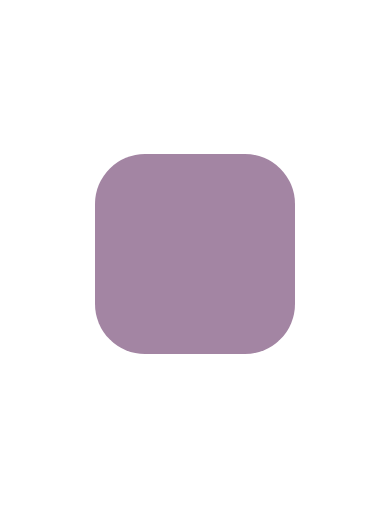
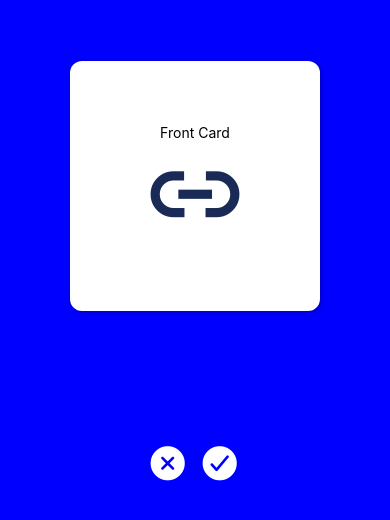
Before and after one commit to hyeri1126/Animation-App, a React Native app: screen / in a window 390 px wide. Shown: the part 168-688 px from the top of the page. Built offline with nearby package versions, Linux system fonts and the light colour scheme.

Commit message:
두장의 카드로 무한히 많은 카드처럼 보이는 애니메이션 효과 (카드마다 아이콘 바뀜)

```diff
--- a/App.js
+++ b/App.js
@@ -1,80 +1,159 @@
 import React, { useRef, useState } from 'react';
-import { Dimensions, PanResponder, Pressable, TouchableOpacity , Animated, ProgressBarAndroidBase} from 'react-native';
+import { Dimensions, Pressable, TouchableOpacity , Animated, ProgressBarAndroidBase, View, PanResponder, Text} from 'react-native';
+import { Ionicons } from '@expo/vector-icons';
+import icons from './icons';
+
 import styled from 'styled-components/native';
 
 const Container = styled.View`
   flex:1;
   justify-content: center;
   align-items: center;
+  background-color: blue;
 `
-const Box = styled.View`
-  background-color: tomato;
-  width: 200px;
-  height: 200px;
+const Card = styled(Animated.createAnimatedComponent(View))`
+  background-color: white;
+  width: 250px;
+  height: 250px;
+  justify-content: center;
+  align-items: center;
+  border-radius: 12px;
+  box-shadow: 1px 1px 5px rgba(1, 1, 1 ,0.3);
+  position: absolute;
 `
-const AnimatedBox = Animated.createAnimatedComponent(Box)
+const Btn = styled.TouchableOpacity`
+  margin: 0 5px;
+`
+const BtnContaienr = styled.View`
+  flex-direction: row;
+  flex: 1;
+  margin-top: -100px;
+`
+const CardContainter = styled.View`
+  flex:3;
+  justify-content: center;
+  align-items: center;
+`
+export default function App() {
 
+  // Values
+  const scale = useRef(new Animated.Value(1)).current;
+  const position = useRef(new Animated.Value(0)).current;
+  // InterPolates
+  const rotation = position.interpolate({
+    inputRange: [-250, 250],
+    outputRange: ["-15deg", "15deg"],
+    //extrapolate에서는 inputRange 바깥으로 나갔을 때 어떻게 처리할지 명시할 수 있음
+  });
+  const secondScale = position.interpolate({
+    inputRange:[-280, 0, 280],
+    outputRange:[1, 0.5, 1],
+    extrapolate:"clamp",
+  })
+  //Animations
+  //Animated.spring은 애니메이션이 완료되는데에 시간이 좀 걸림. bounce 효과 때문에!
+  //Animated.spring을 빠르게 만드는 옵션 두가지 : restSpeedThreshold, restDisplacementThreshold
+  // -> 둘을 조합해서 사용하면 애니메이션을 빨리 끝낼 수 있음.
+  const onPressIn = Animated.spring(scale, {
+      toValue:0.95,
+      useNativeDriver:true,
+  });
+  const onPressOut = Animated.spring(scale,{
+    toValue:1,
+    useNativeDriver:true,
+  });
+  const goCenter = Animated.spring(position, {
+    toValue:0,
+    useNativeDriver:true,
+  });
+  const goLeft = Animated.spring(position, {
+    toValue:-500,
+    tension: 1,
+    useNativeDriver:true,
+    restSpeedThreshold:100,
+    restDisplacementThreshold:100,
+  });
+  const goRight = Animated.spring(position,{
+    toValue:500,
+    tension:1,
+    useNativeDriver:true,
+    restSpeedThreshold:100,
+    restDisplacementThreshold:100,
+  });
+  // State
+  const [index, setIndex] = useState(0);
+  // 카드가 옆으로 사라질 때 index 1 올려주는 함수
+  const onDismiss = () => {
+    scale.setValue(1);
+    position.setValue(0);
+    setIndex((prev) => prev + 1);
+  }
+  const closePress = () => {
+    goLeft.start(onDismiss);
+  }
+  const checkPress = () => {
+    goRight.start(onDismiss);
+  }
 
-export default function App() {
-  const POSITION = useRef(
-    new Animated.ValueXY({
-      x:0,
-      y:0,
+  //Pan Responders
+  const panResponder = useRef(
+    PanResponder.create({
+      //터치에 의해 동작하겠다는 의미
+      onStartShouldSetPanResponder : () => true,
+      //panResponder 내에서 사용자가 터치하기 시작하면 호출되는 두가지 함수가 있음. -> onPanRespond,erGrant,onPanResponderRelease
+      onPanResponderMove: (_, {dx}) => {
+        position.setValue(dx);
+      },
+      onPanResponderGrant: () => onPressIn.start(),
+      onPanResponderRelease: (_,{dx}) => {
+        if(dx < -230){
+          goLeft.start(onDismiss);
+        } else if(dx > 230) {
+          goRight.start(onDismiss);
+        } else {
+          Animated.parallel([onPressOut,goCenter]).start();
+        }
+
+      },
     })
   ).current;
 
-  const borderRadius = POSITION.y.interpolate({
-    inputRange: [-200, 200 ],
-    outputRange: [100, 0 ]
-  })
-  const bgColor = POSITION.y.interpolate({
-    inputRange:[-200,200],
-    outputRange:["rgb(255,99,71)", "rgb(71,166,255)"]
-  })
-  const panResponder = useRef(
-    PanResponder.create({
-      onStartShouldSetPanResponder:() => true,
-      //터치가 시작될 때 호출되는 함수.
-      onPanResponderGrant: () => {
-        console.log("Touch Started");
-        POSITION.setOffset({
-          //전에 있었던 위치의 값을 받아옴.
-          x: POSITION.x._value,
-          y: POSITION.y._value,
-        })
-      },
-      onPanResponderMove:(_, {dx,dy}) => {
-        console.log("Finger Moving")
-        //dx,dy는 터치한 시작부터 움직인 거리임. 항상 0부터 시작.
-        POSITION.setValue({
-          x:dx,
-          y:dy,
-        });
-      },
-      onPanResponderRelease: () => {
-        console.log("Touch Finished");
-        POSITION.flattenOffset();
-      },
-    })
-  ).current;
-  console.log(PanResponder);
   return (
-      <TouchableOpacity
-        style={{flex:1, alignItems:'center', justifyContent:'center'}}
+      <Container>
+        <CardContainter >
+          <Card
+            style={{
+              transform:[
+                {scale:secondScale}
+              ]
+            }}>
+              <Text>Back Card</Text>
+            <Ionicons name={icons[index+1]} size={98} color="#192a56" />
+          </Card>
+          <Card
+            {...panResponder.panHandlers}
+            style={{
+              transform:[
+                {scale},
+                {translateX:position},
+                {rotateZ:rotation},
+              ]
+            }}>
+              <Text>Front Card</Text>
+            <Ionicons name={icons[index]} size={98} color="#192a56" />
+          </Card>
+        </CardContainter>
 
-      >
-        <AnimatedBox
-        {...panResponder.panHandlers}
-          style={{
-            borderRadius,
-            backgroundColor:bgColor,
-            transform : [
-              ...POSITION.getTranslateTransform(),
-            ],
-          }}>
+        <BtnContaienr>
+          <Btn onPress={closePress}>
+            <Ionicons name='close-circle' color="white" size={42}  />
+          </Btn>
+          <Btn onPress={checkPress}>
+            <Ionicons name='checkmark-circle' color="white" size={42}  />
+          </Btn>
+        </BtnContaienr>
 
-        </AnimatedBox>
-      </TouchableOpacity>
+      </Container>
 
   );
 }
--- /dev/null
+++ b/icons.js
@@ -0,0 +1,270 @@
+export default [
+        "link",
+        "search",
+        "image",
+        "text",
+        "alert",
+        "checkbox",
+        "menu",
+        "radio",
+        "timer",
+        "body",
+        "code",
+        "map",
+        "time",
+        "ellipse",
+        "filter",
+        "stop",
+        "close",
+        "book",
+        "pause",
+        "mail",
+        "home",
+        "laptop",
+        "star",
+        "save",
+        "cloud",
+        "eye",
+        "camera",
+        "enter",
+        "heart",
+        "calculator",
+        "download",
+        "play",
+        "calendar",
+        "barcode",
+        "hourglass",
+        "key",
+        "flag",
+        "car",
+        "man",
+        "gift",
+        "wallet",
+        "woman",
+        "earth",
+        "wifi",
+        "sync",
+        "warning",
+        "archive",
+        "arrow-down",
+        "arrow-up",
+        "bookmark",
+        "bookmarks",
+        "briefcase",
+        "brush",
+        "bug",
+        "chevron-down",
+        "chevron-up",
+        "clipboard",
+        "cog",
+        "compass",
+        "copy",
+        "crop",
+        "document",
+        "documents",
+        "flash",
+        "flashlight",
+        "flower",
+        "folder",
+        "funnel",
+        "game-controller",
+        "globe",
+        "grid",
+        "help",
+        "images",
+        "language",
+        "layers",
+        "leaf",
+        "list",
+        "location",
+        "lock-open",
+        "log-out",
+        "magnet",
+        "medal",
+        "megaphone",
+        "mic",
+        "moon",
+        "notifications-off",
+        "paper-plane",
+        "pencil",
+        "pie-chart",
+        "pin",
+        "print",
+        "rocket",
+        "share",
+        "shield",
+        "shuffle",
+        "stopwatch",
+        "thermometer",
+        "thumbs-down",
+        "thumbs-up",
+        "trash",
+        "trophy",
+        "tv",
+        "water",
+        "cart",
+        "refresh",
+        "alert-circle",
+        "aperture",
+        "arrow-down-circle",
+        "arrow-up-circle",
+        "bar-chart",
+        "battery-charging",
+        "bluetooth",
+        "disc",
+        "eye-off",
+        "film",
+        "git-branch",
+        "git-commit",
+        "git-merge",
+        "git-pull-request",
+        "help-circle",
+        "log-in",
+        "mic-off",
+        "move",
+        "pause-circle",
+        "play-circle",
+        "power",
+        "repeat",
+        "send",
+        "server",
+        "settings",
+        "square",
+        "stop-circle",
+        "terminal",
+        "trending-down",
+        "trending-up",
+        "triangle",
+        "umbrella",
+        "watch",
+        "remove",
+        "volume-off",
+        "expand",
+        "folder-open",
+        "star-half",
+        "flask",
+        "cut",
+        "caret-down",
+        "caret-up",
+        "cloud-download",
+        "cloud-upload",
+        "medkit",
+        "beer",
+        "desktop",
+        "female",
+        "male",
+        "paw",
+        "cube",
+        "at",
+        "bicycle",
+        "bus",
+        "transgender",
+        "bed",
+        "train",
+        "subway",
+        "battery-full",
+        "battery-half",
+        "newspaper",
+        "backspace",
+        "egg",
+        "glasses",
+        "hammer",
+        "headset",
+        "ice-cream",
+        "receipt",
+        "ribbon",
+        "school",
+        "shapes",
+        "skull",
+        "volume-mute",
+        "navigate",
+        "person",
+        "cloudy",
+        "snow",
+        "bandage",
+        "pulse",
+        "contrast",
+        "male-female",
+        "tablet-landscape",
+        "tablet-portrait",
+        "add",
+        "add-circle",
+        "add-circle-outline",
+        "add-outline",
+        "airplane",
+        "airplane-outline",
+        "alarm",
+        "alarm-outline",
+        "albums",
+        "albums-outline",
+        "alert-circle-outline",
+        "alert-outline",
+        "american-football",
+        "american-football-outline",
+        "analytics",
+        "analytics-outline",
+        "aperture-outline",
+        "apps",
+        "apps-outline",
+        "archive-outline",
+        "arrow-back",
+        "arrow-back-circle",
+        "arrow-back-circle-outline",
+        "arrow-back-outline",
+        "arrow-down-circle-outline",
+        "arrow-down-outline",
+        "arrow-forward",
+        "arrow-forward-circle",
+        "arrow-forward-circle-outline",
+        "arrow-forward-outline",
+        "arrow-redo",
+        "arrow-redo-circle",
+        "arrow-redo-circle-outline",
+        "arrow-redo-outline",
+        "arrow-undo",
+        "arrow-undo-circle",
+        "arrow-undo-circle-outline",
+        "arrow-undo-outline",
+        "arrow-up-circle-outline",
+        "arrow-up-outline",
+        "at-circle",
+        "at-circle-outline",
+        "at-outline",
+        "attach",
+        "attach-outline",
+        "backspace-outline",
+        "bandage-outline",
+        "bar-chart-outline",
+        "barbell",
+        "barbell-outline",
+        "barcode-outline",
+        "baseball",
+        "baseball-outline",
+        "basket",
+        "basket-outline",
+        "basketball",
+        "basketball-outline",
+        "battery-charging-outline",
+        "battery-dead",
+        "battery-dead-outline",
+        "battery-full-outline",
+        "battery-half-outline",
+        "beaker",
+        "beaker-outline",
+        "bed-outline",
+        "beer-outline",
+        "bicycle-outline",
+        "bluetooth-outline",
+        "boat",
+        "boat-outline",
+        "body-outline",
+        "bonfire",
+        "bonfire-outline",
+        "book-outline",
+        "bookmark-outline",
+        "bookmarks-outline",
+        "briefcase-outline",
+        "browsers",
+        "browsers-outline",
+
+]
```
